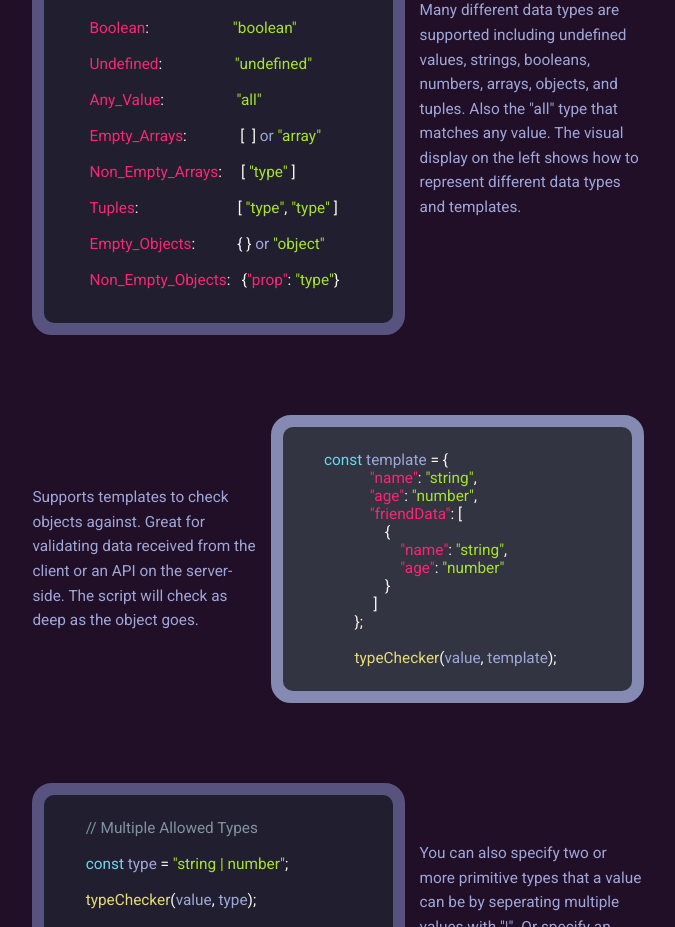
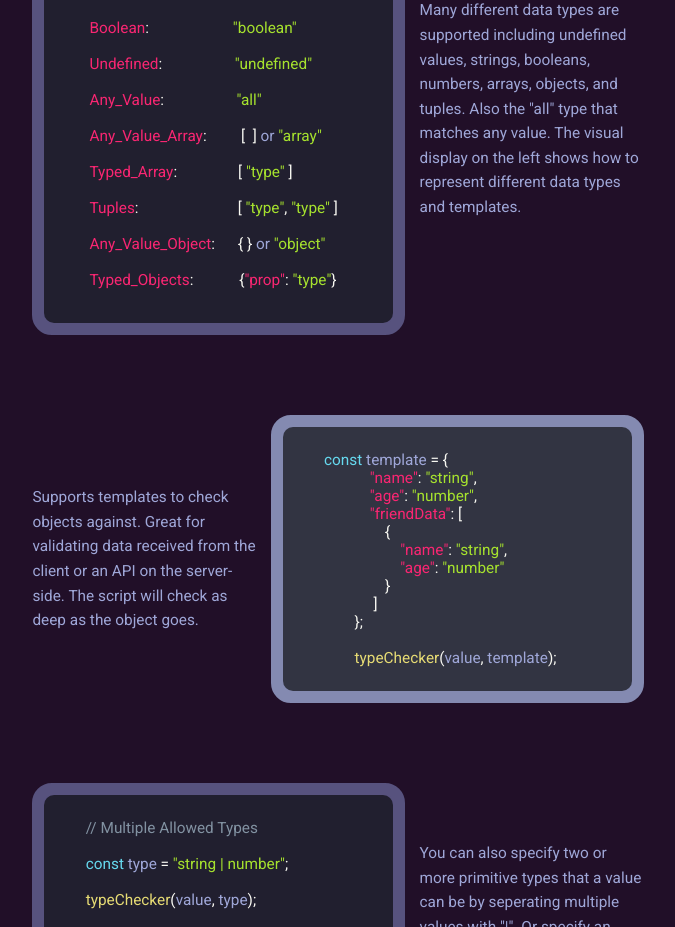
Before and after one commit to wbojczuk/TSRuntimeTypeChecker, a React (Vite) app: page / in a window 1280 px wide. Shown: the part 960-1887 px from the top of the page, without its empty margins (302-977 px from the left). Built offline with nearby package versions, Linux system fonts and the light colour scheme; a web font is replaced by a local one.

Commit message:
Changed data a bit

```diff
--- a/src/components/content/contentBoxData.ts
+++ b/src/components/content/contentBoxData.ts
@@ -19,15 +19,15 @@ export const contentBoxData: contentBoxDataType = [
 
  Any_Value:                   "all"
 
- Empty_Arrays:              [  ] or "array"
+ Any_Value_Array:         [  ] or "array"
 
- Non_Empty_Arrays:     [ "type" ]
+ Typed_Array:                [ "type" ]
 
  Tuples:                          [ "type", "type" ]
 
- Empty_Objects:           { } or "object"
+ Any_Value_Object:      { } or "object"
 
- Non_Empty_Objects:   {"prop": "type"}
+ Typed_Objects:            {"prop": "type"}
     `,
 
         text: "Many different data types are supported including undefined values, strings, booleans, numbers, arrays, objects, and tuples. Also the \"all\" type that matches any value. The visual display on the left shows how to represent different data types and templates."
```
